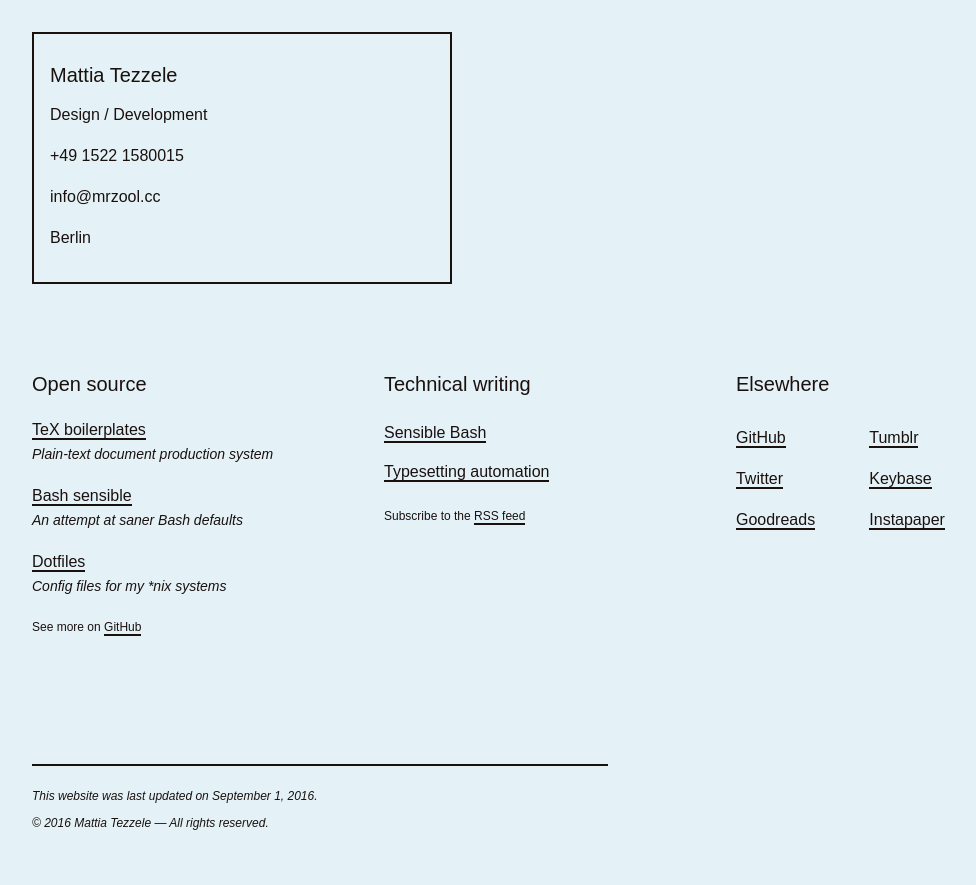
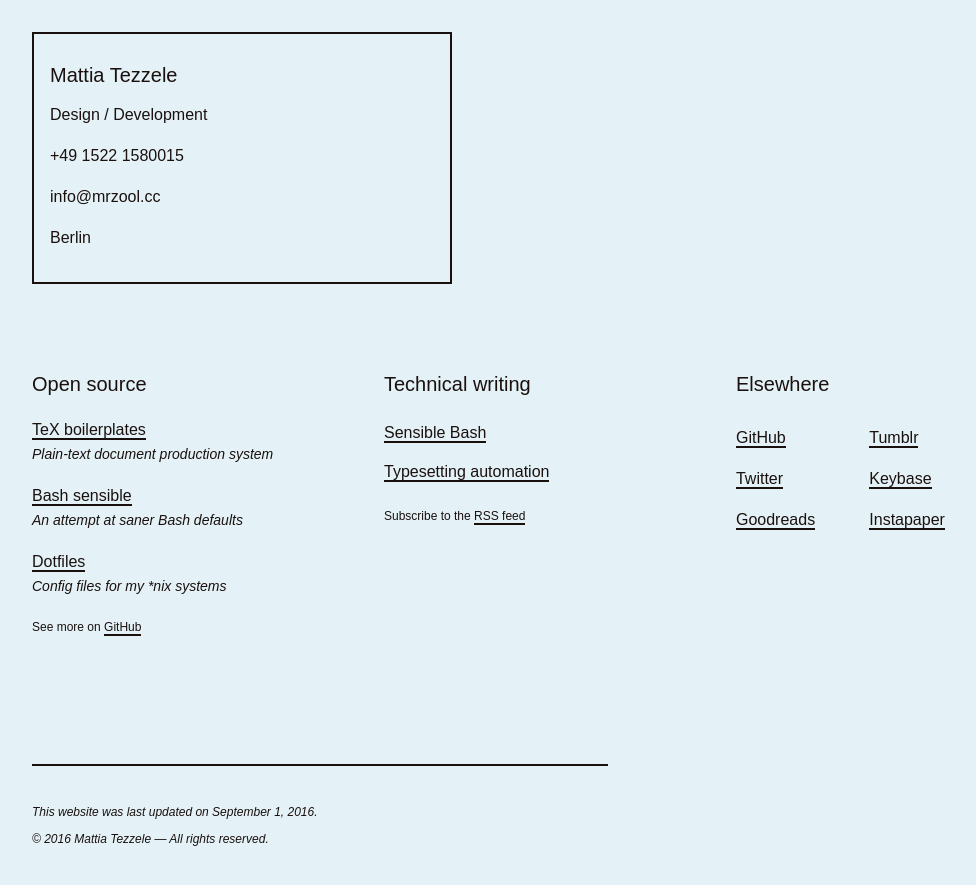
Before and after one commit to mrzool/mrzool.github.io, a Jekyll site: the page built from index.md, in a window 1280 px wide. Shown: the top 885 px of the page, without its empty margins (0-976 px from the left). Built offline with Jekyll 4.4.1, drawn with Linux system fonts in a browser that asks for light colours.

Commit message:
more whitespace in footer

```diff
--- a/_includes/_footer.html
+++ b/_includes/_footer.html
@@ -1,5 +1,5 @@
 <footer class="ml2 mr2 px2 mt2">
-  <div class="border-top py2 max-width-2">
+  <div class="border-top py3 max-width-2">
     <small class="h6"><i>This website was last updated on {{ 'now' | date: "%B %-d, %Y" }}.</i><br>
       <i>&copy; {{ 'now' | date: "%Y" }} Mattia Tezzele &mdash; All rights reserved.</i> </small>
   </div>
```
